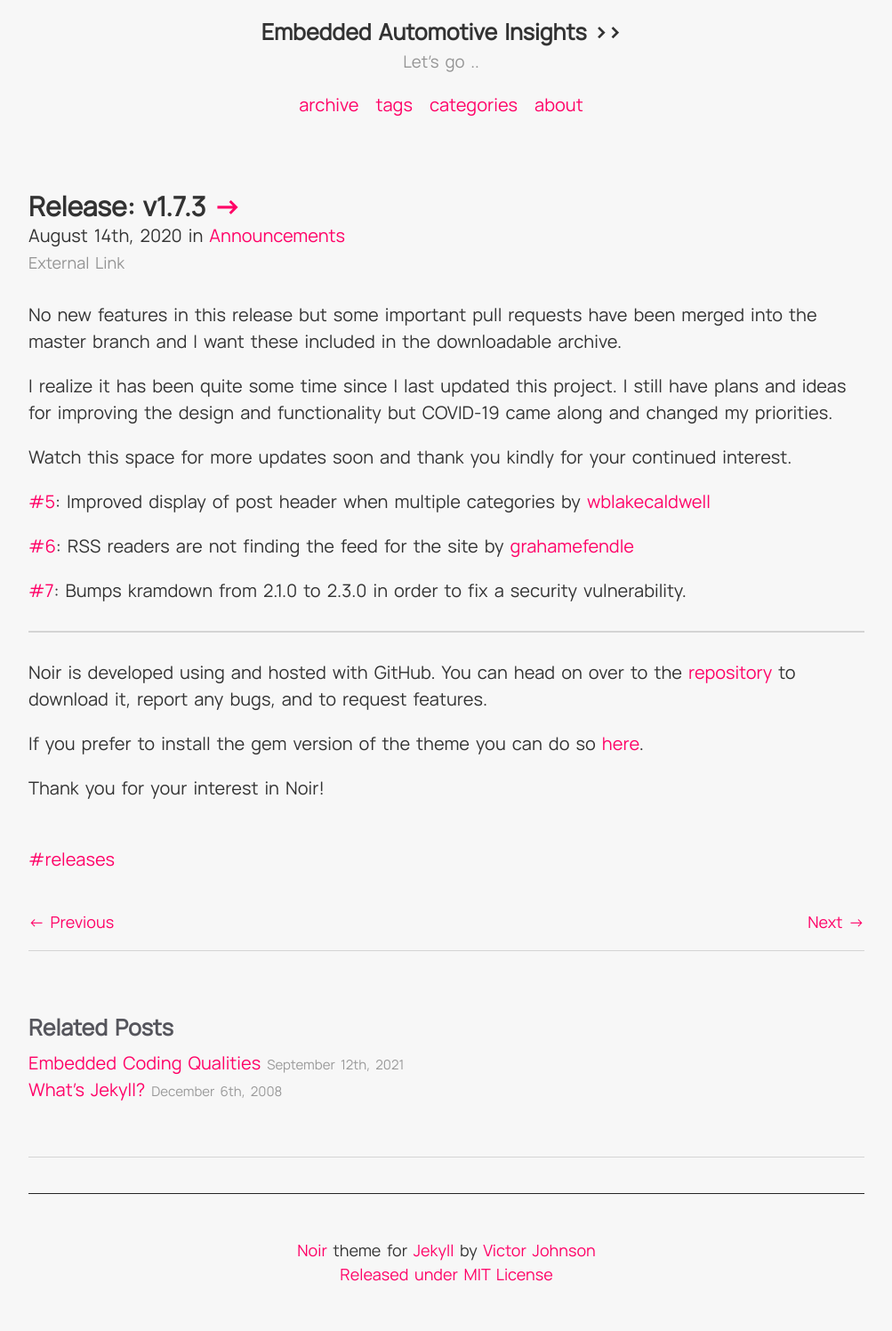
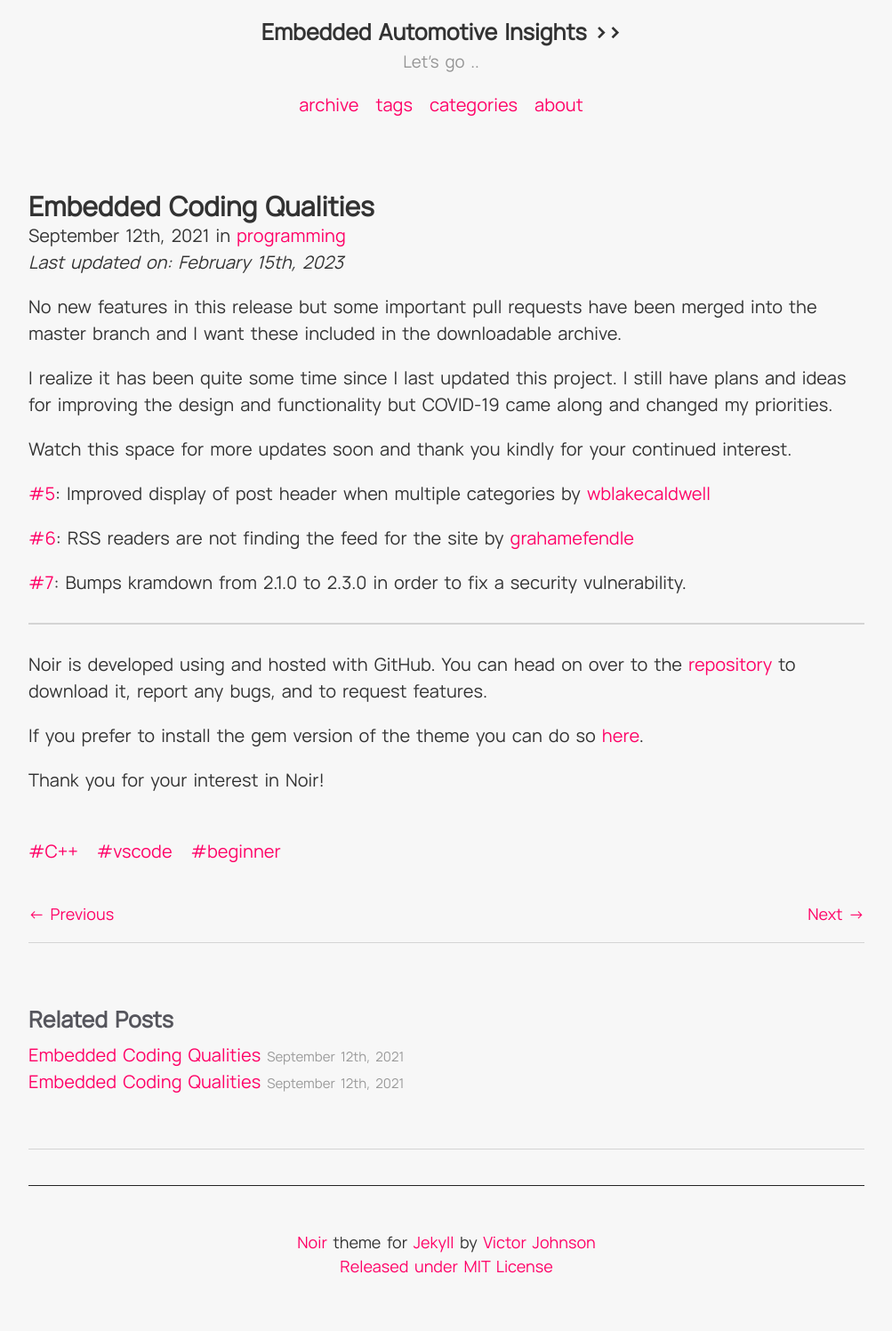
Before and after one commit to SangTDx/sangtdx.github, a Jekyll site: the page built from _posts/2020-08-14-release-v-1-7-3.md, in a window 1280 px wide. Shown: the whole page at 89% size, without its empty margins (138-1141 px from the left). Built offline with Jekyll 4.4.1, drawn with Linux system fonts in a browser that asks for light colours.

Commit message:
[feature] update categories

```diff
--- a/_posts/2008-12-06-whats-jekyll.md
+++ b/_posts/2008-12-06-whats-jekyll.md
@@ -1,10 +1,10 @@
 ---
 layout: post
-title: What's Jekyll?
-date: 2008-12-06 09:30:00
-categories: [Open Source]
-tags: [software]
-last_modified_at: 2019-12-23
+title: Embedded Coding Qualities
+date: 2021-09-12 00:00:00
+categories: [automotive]
+tags: [intermediate, functional safety, design]
+last_modified_at: 2023-02-15
 ---
 
 [Jekyll](http://jekyllrb.com) is a static site generator, an open-source tool for creating simple yet powerful websites of all shapes and sizes. From [the project's readme](https://github.com/jekyll/jekyll/blob/master/README.markdown):
--- a/_posts/2020-08-14-release-v-1-7-3.md
+++ b/_posts/2020-08-14-release-v-1-7-3.md
@@ -1,10 +1,10 @@
 ---
 layout: post
-title: "Release: v1.7.3"
-date: 2020-08-14 03:00:00
-categories: [Announcements]
-tags: [releases]
-link: https://github.com/essentialenemy/noir/releases/tag/v1.7.3
+title: Embedded Coding Qualities
+date: 2021-09-12 00:00:00
+categories: [programming]
+tags: [C++, vscode, beginner]
+last_modified_at: 2023-02-15
 ---
 
 No new features in this release but some important pull requests have been merged into the master branch and I want these included in the downloadable archive.
```
Also changed, not shown: _posts/2021-09-12-code-quality-copy.md (+1 -1 lines).
